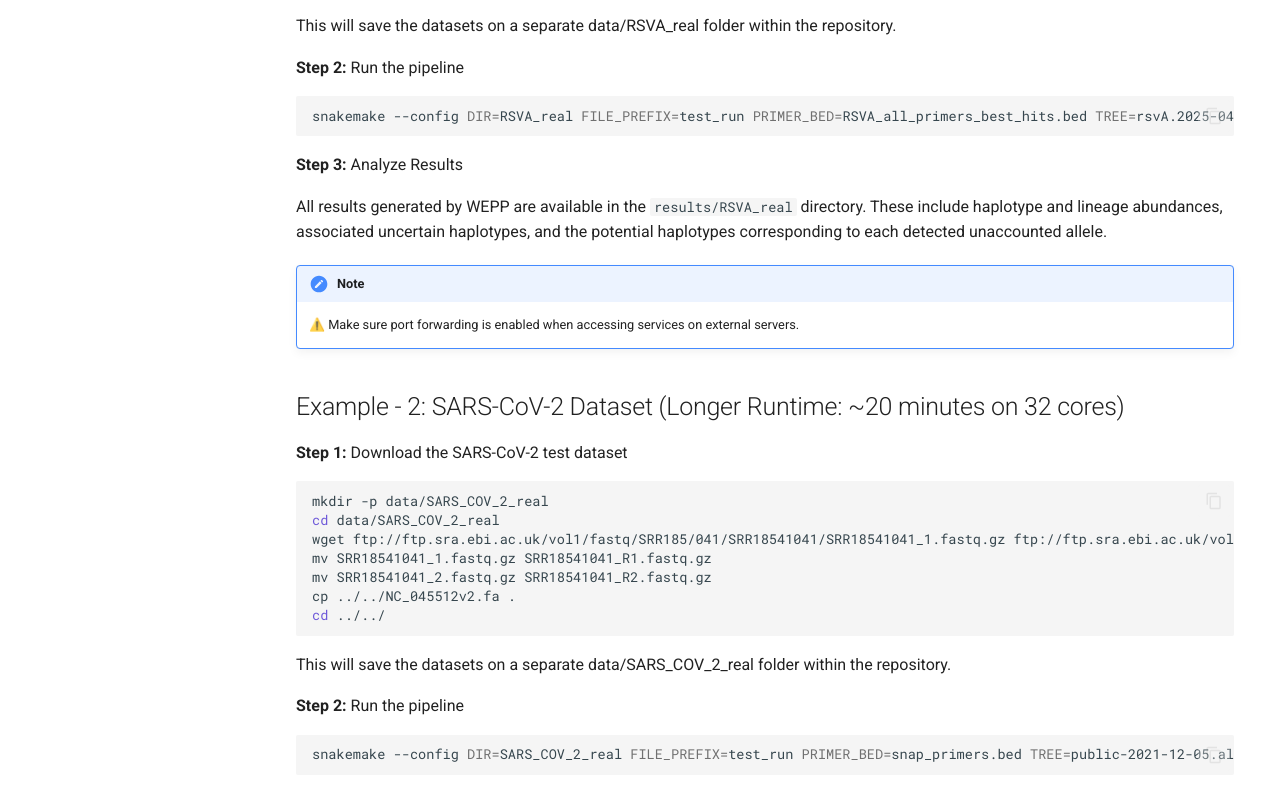
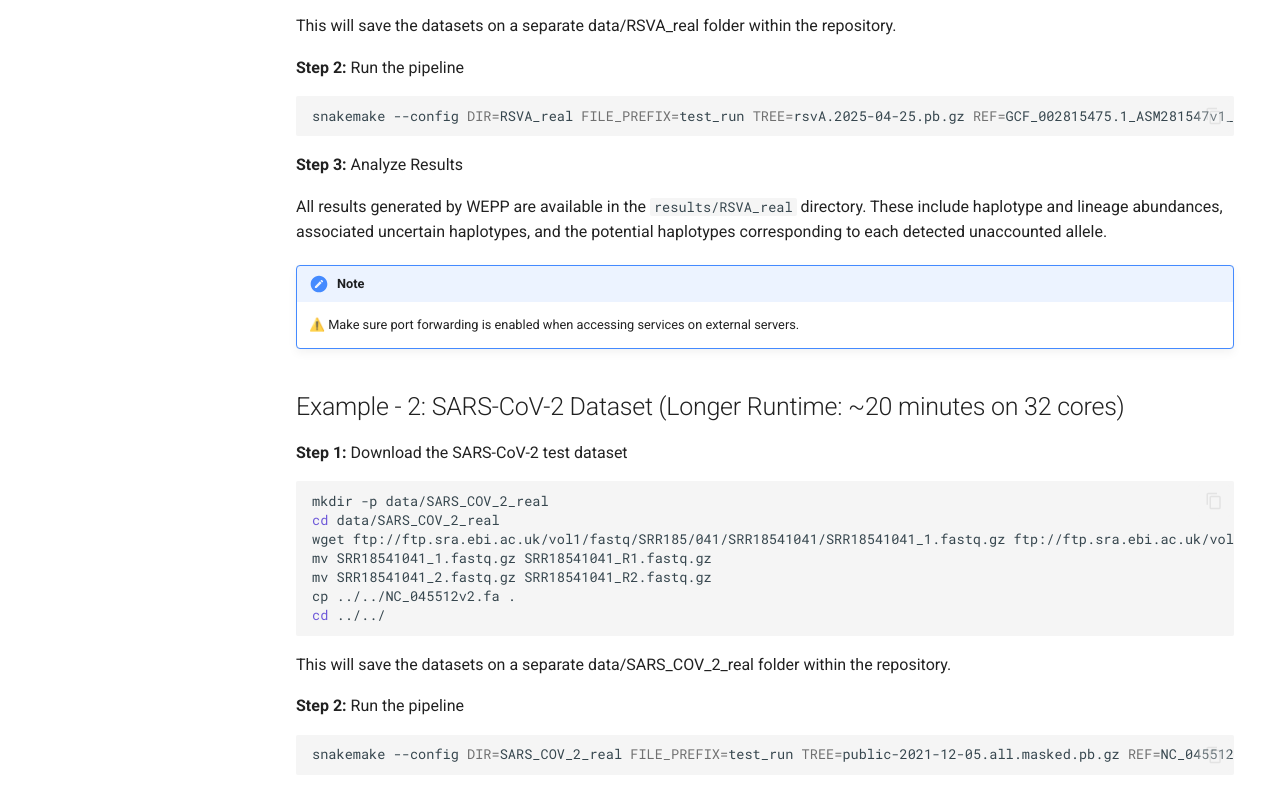
Before and after one commit to TurakhiaLab/WEPP, an MkDocs documentation site: the page built from docs/quickstart.md, in a window 1280 px wide and 1400 px high. Shown: the part 584-1379 px from the top of the window. Built offline with MkDocs 1.6.1 and Material for MkDocs 9.7.7, drawn with Linux system fonts in a browser that asks for light colours; comment, search, counter and statistics services are not loaded.

Commit message:
Updated primer use

````diff
--- a/docs/quickstart.md
+++ b/docs/quickstart.md
@@ -16,7 +16,7 @@ This will save the datasets on a separate data/RSVA_real folder within the repos
 
 **Step 2:**  Run the pipeline
 ```bash
-snakemake --config DIR=RSVA_real FILE_PREFIX=test_run PRIMER_BED=RSVA_all_primers_best_hits.bed TREE=rsvA.2025-04-25.pb.gz REF=GCF_002815475.1_ASM281547v1_genomic.fna CLADE_LIST=annotation_1 CLADE_IDX=0 DASHBOARD_ENABLED=True --cores 32 --use-conda
+snakemake --config DIR=RSVA_real FILE_PREFIX=test_run TREE=rsvA.2025-04-25.pb.gz REF=GCF_002815475.1_ASM281547v1_genomic.fna CLADE_LIST=annotation_1 CLADE_IDX=0 DASHBOARD_ENABLED=True --cores 32 --use-conda
 ```
 
 **Step 3:**  Analyze Results
@@ -42,7 +42,7 @@ This will save the datasets on a separate data/SARS_COV_2_real folder within the
 
 **Step 2:**  Run the pipeline
 ```bash
-snakemake --config DIR=SARS_COV_2_real FILE_PREFIX=test_run PRIMER_BED=snap_primers.bed TREE=public-2021-12-05.all.masked.pb.gz REF=NC_045512v2.fa DASHBOARD_ENABLED=True --cores 32 --use-conda
+snakemake --config DIR=SARS_COV_2_real FILE_PREFIX=test_run TREE=public-2021-12-05.all.masked.pb.gz REF=NC_045512v2.fa DASHBOARD_ENABLED=True --cores 32 --use-conda
 ```
 
 **Step 3:**  Analyze Results
````
Also changed, not shown: README.md (+3 -3 lines), docs/usage.md (+1 -1 lines), 2 other files.
